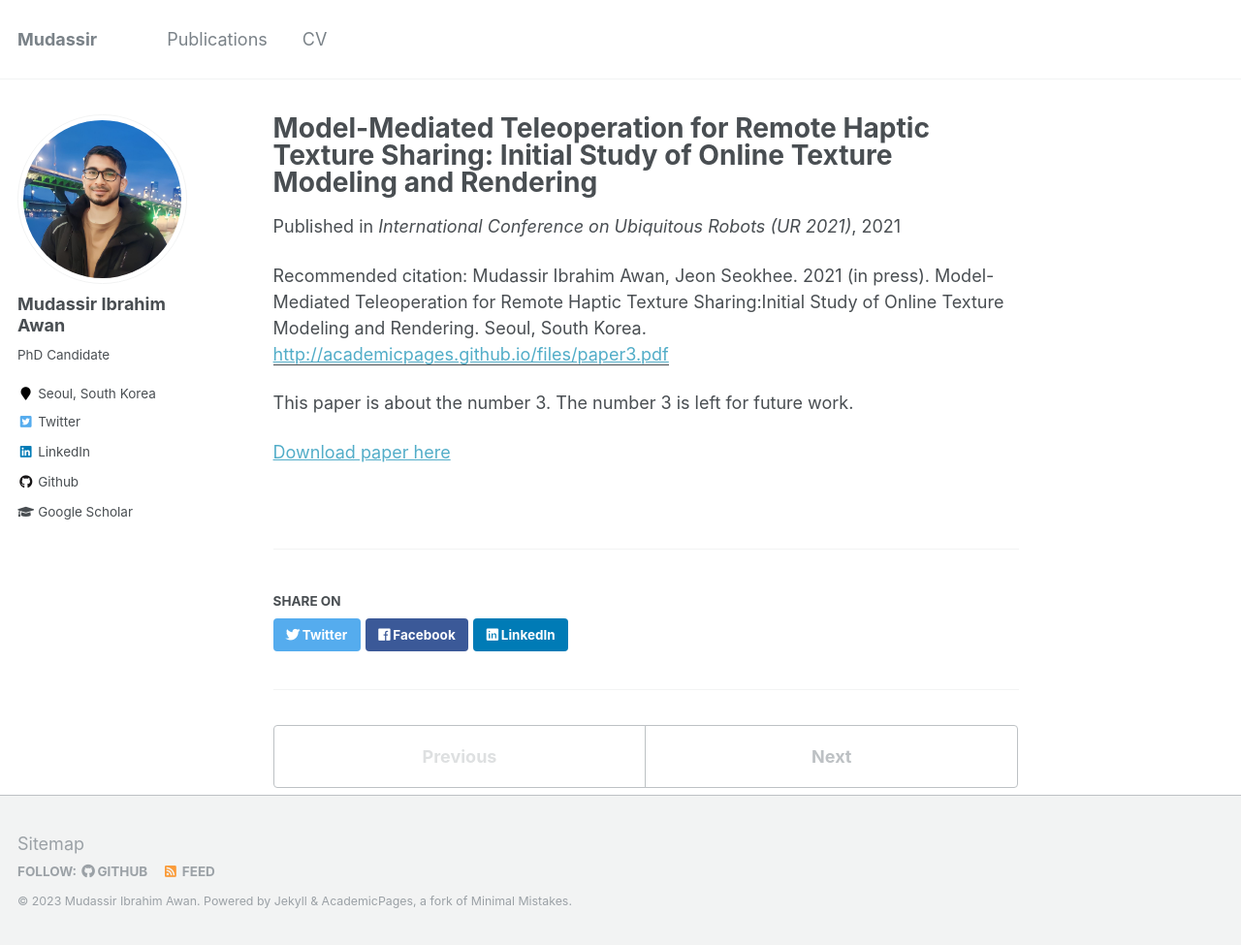
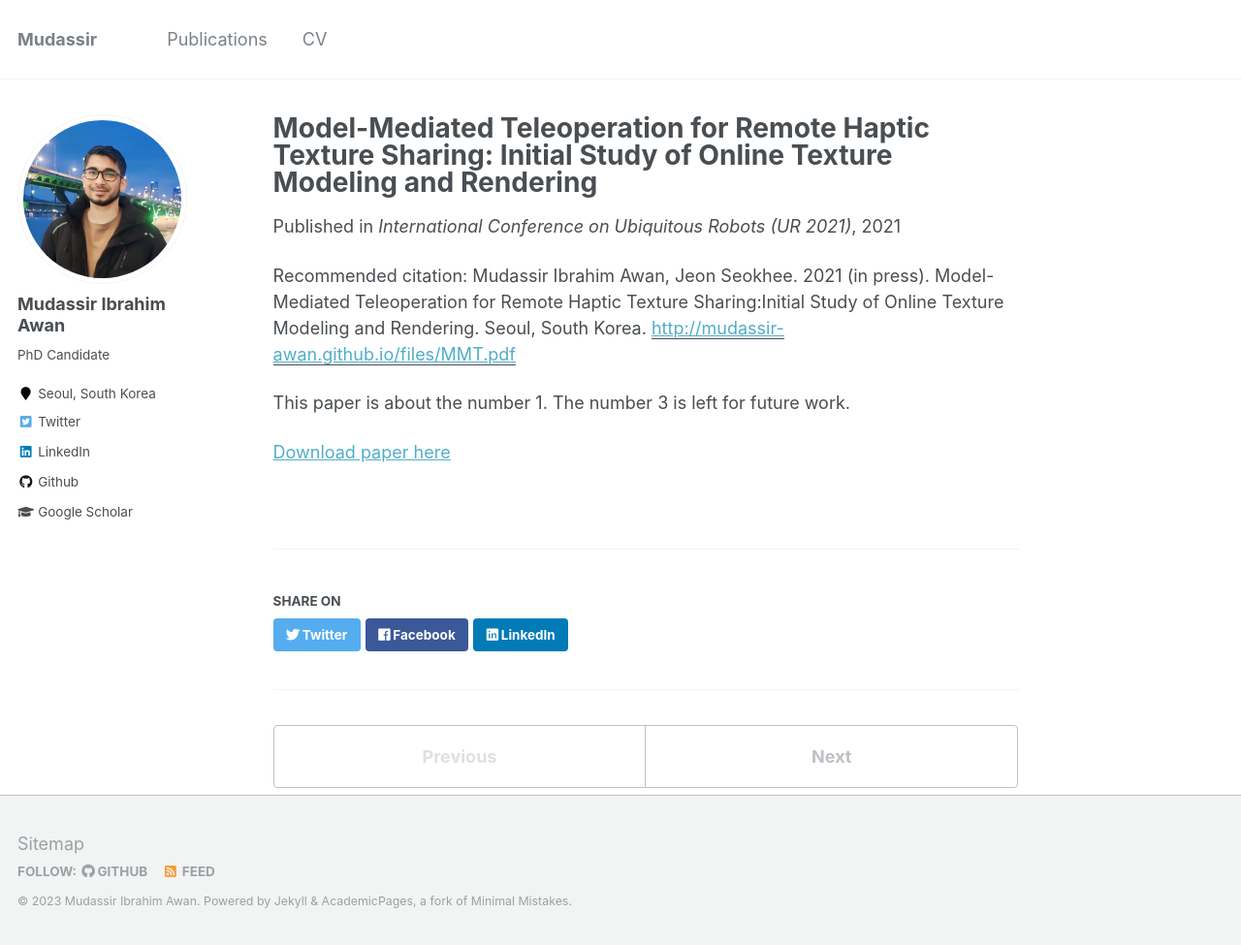
Before and after one commit to mudassir-awan/mudassir-awan.github.io, a Jekyll site: the page built from _publications/teleoperation.md, in a window 1280 px wide and 975 px high. Shown: the whole window at 97% size. Built offline with Jekyll 4.4.1, drawn with Linux system fonts in a browser that asks for light colours.

Commit message:
Update teleoperation.md

```diff
--- a/_publications/teleoperation.md
+++ b/_publications/teleoperation.md
@@ -5,11 +5,11 @@ permalink: /publications/teleoperation
 excerpt: ''
 date: 2021-05-19
 venue: 'International Conference on Ubiquitous Robots (UR 2021)'
-paperurl: 'http://academicpages.github.io/files/paper3.pdf'
+paperurl: 'http://mudassir-awan.github.io/files/MMT.pdf'
 citation: 'Mudassir Ibrahim Awan, Jeon Seokhee. 2021 (in press). Model-Mediated Teleoperation for Remote Haptic Texture Sharing:Initial Study of Online Texture Modeling and Rendering. Seoul, South Korea.'
 ---
 
-This paper is about the number 3. The number 3 is left for future work.
+This paper is about the number 1. The number 3 is left for future work.
 
 [Download paper here](http://mudassir-awan.github.io/files/MMT.pdf)
 
```
